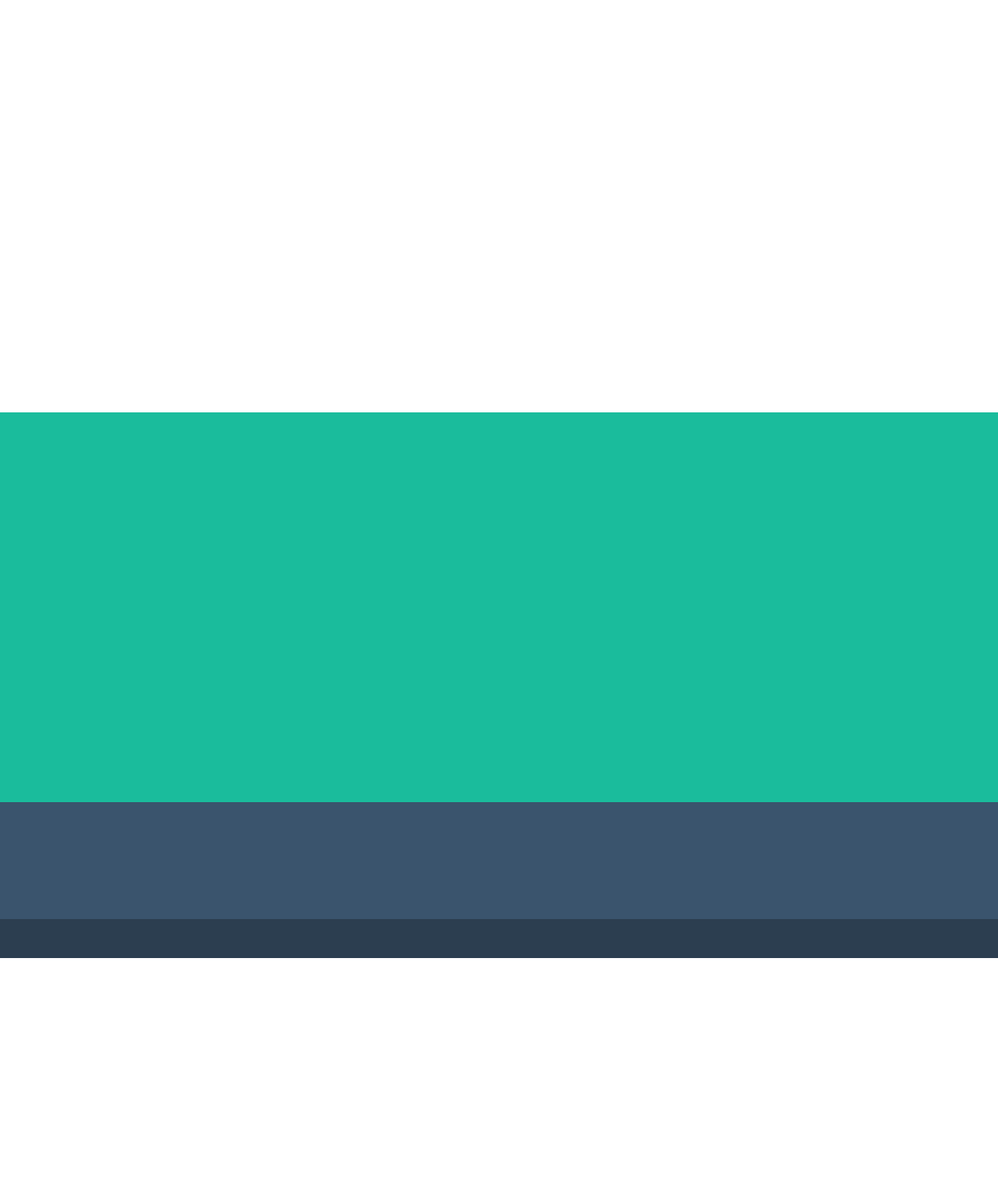
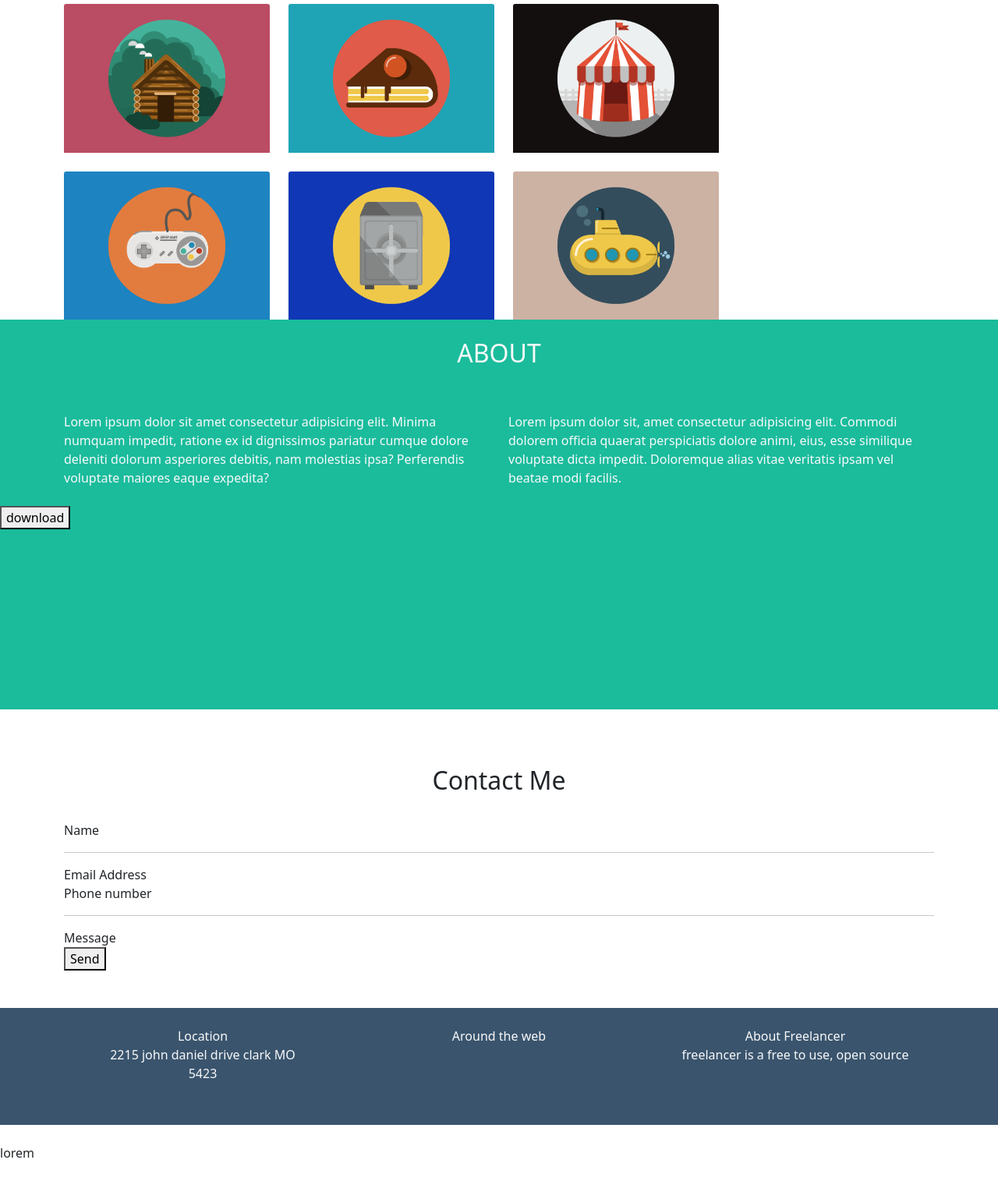
Before and after one commit to FabriAtom/html-css-bootstrap-freelancer, a plain HTML site: page index.html in a window 1280 px wide. Shown: the part 671-2186 px from the top of the page at 78% size. Before the commit the page ends 1900 px from the top, so only its background shows below. Drawn offline with nearby package versions, Linux system fonts and the light colour scheme.

Commit message:
add header add footer

```diff
--- a/css/style.css
+++ b/css/style.css
@@ -1,8 +1,5 @@
 
-
-
-.sidebar{
-    height: 100px;
+.navbar .container{
     background-color: rgb(44, 62, 80);
 }
 
@@ -12,25 +9,19 @@
     background-color: rgb(26, 188, 156);
 }
 
-.second-section{
-    height: 600px;
-}
+
 
 .third-section{
     height: 500px;
     background-color: rgb(26, 188, 156);
 }
 
-.contact-me{
-
-}
-
-.foot{
+.footer_top{
     height: 150px;
     background-color: rgb(58, 84, 109);
 }
 
-.foot-bottom{
+.footer-bottom{
     height: 50px;
     background-color: rgb(44, 62, 80);
 }
--- a/index.html
+++ b/index.html
@@ -10,30 +10,103 @@
 </head>
 
 <body>
-    <aside>
-        <div class="sidebar">
-            <div class="start"></div>
-            <div class="portfolio"></div>
+    <nav class="navbar navbar-expand-lg navbar-light bg-light">
+        <div class="container">
+          <a class="navbar-brand" href="#">Start Bootstrap</a>
+          <div class="navbar" id="navbarSupportedContent">
+            <ul class="navbar-nav me-auto mb-2 mb-lg-0">
+              <li class="nav-item">
+                <a class="nav-link " aria-current="page" href="#">Portfolio</a>
+              </li>
+              <li class="nav-item">
+                <a class="nav-link" href="#">About</a>
+              </li>
+              <li class="nav-item">
+                <a class="nav-link">Contact</a>
+              </li>
+            </ul>
+          </div>
         </div>
-    </aside>
+    </nav>
+
 
     <section class="first">
         <div class="first-section">
+            <img src="/img/avatar.svg" class="center" width="200px" alt="">
+            <div class="text-light">
+                <h1>START BOOTSTRAP</h1>
+                <div>
+                    <hr> &star; <hr>
+                </div>
+
+            <p>graphic artist - web designer - illustrator</p>
+            </div>
         </div>
     </section>
 
-    <section class="second">
-        <div class="second-section">
+    <section class="portfolio">
+            <h1 class="text-center py-4">Portfolio</h1>
+            <div class="container">
+                <div class="row row-cols-1 row-cols-md-2 row-cols-lg-3 g-4">
+
+                    <div class="col" class="" style="width: 18rem;">
+                        <img src="/img/cabin.png" class="card-img-top" alt="">
+                    </div>
+                     <div class="col" style="width: 18rem;">
+                       <img src="/img/cake.png" class="card-img-top" alt="">
+                    </div>
+                    <div class="col" style="width: 18rem;">
+                        <img src="/img/circus.png" class="card-img-top" alt="">
+                    </div>
+                    <div class="col" style="width: 18rem;">
+                        <img src="/img/game.png" class="card-img-top" alt="">
+                   </div>
+                   <div class="col" style="width: 18rem;">
+                      <img src="/img/safe.png" class="card-img-top" alt="">
+                   </div>
+                   <div class="col" style="width: 18rem;">
+                        <img src="/img/submarine.png" class="card-img-top" alt="">
+                   </div>
+                </div>
+           </div>
+   </section>
+
+    <section class="about bsf_bg_accent text-light">
+        <div class="third-section">
+            <h2 class="text-center py-4">ABOUT</h2>
+            <div class="container">
+                <div class="row">
+                    <div class="col py-4">Lorem ipsum dolor sit amet consectetur adipisicing elit. Minima numquam impedit, ratione ex id dignissimos pariatur cumque dolore deleniti dolorum asperiores debitis, nam molestias ipsa? Perferendis voluptate maiores eaque expedita?
+                    </div>
+                    <div class="col py-4">
+                        Lorem ipsum dolor sit, amet consectetur adipisicing elit. Commodi dolorem officia quaerat perspiciatis dolore animi, eius, esse similique voluptate dicta impedit. Doloremque alias vitae veritatis ipsam vel beatae modi facilis.
+                    </div>
+                </div>
+            </div>
+            <button class="">
+                download
+            </button>
         </div>
     </section>
 
-    <section class="third">
-        <div class="third-section">
-        </div>
-    </section>
+    <section class="contacts py-5">
+        <h2 class="text-center py-4">Contact Me</h2>
+        <div class="container">
+            <div class="row">
+                <div class="col">
+                    Name
+                    <hr>
+                    Email Address
+                    <br>
+                    Phone number
+                    <hr>
+                    Message
+                </div>
+                <div>
+                    <button class="">Send</button>
+                </div>
+            </div>
 
-    <section class="contact-me">
-        <div class="title">
         </div>
         <div class="list">
         </div>
@@ -41,12 +114,31 @@
         </div>
     </section>
 
-    <div class="foot">
-        <div class="location"></div>
-        <div class="icon"></div>
-        <div class="freellancer"></div>
-    </div>
-    <footer class="foot-bottom">
+
+    <footer id="site_footer">
+        <div class="footer_top">
+            <div class="container">
+                <div class="row row-cols-1 row-cols-md-3">
+                    <div class="col py-4 text-light text-center">
+                        Location <br>
+                        2215 john daniel drive clark MO <br>
+                        5423
+                    </div>
+                    <div class="col py-4 text-light text-center">
+                        Around the web
+
+                    </div>
+                    <div class="col py-4 text-light text-center">
+                        About Freelancer <br>
+                        freelancer is a free to use, open source
+
+                    </div>
+                </div>
+            </div>
+        </div>
+        <div class="footer_bottom py-4 bsf_bg_darker">
+            lorem
+        </div>
     </footer>
 
 
```
